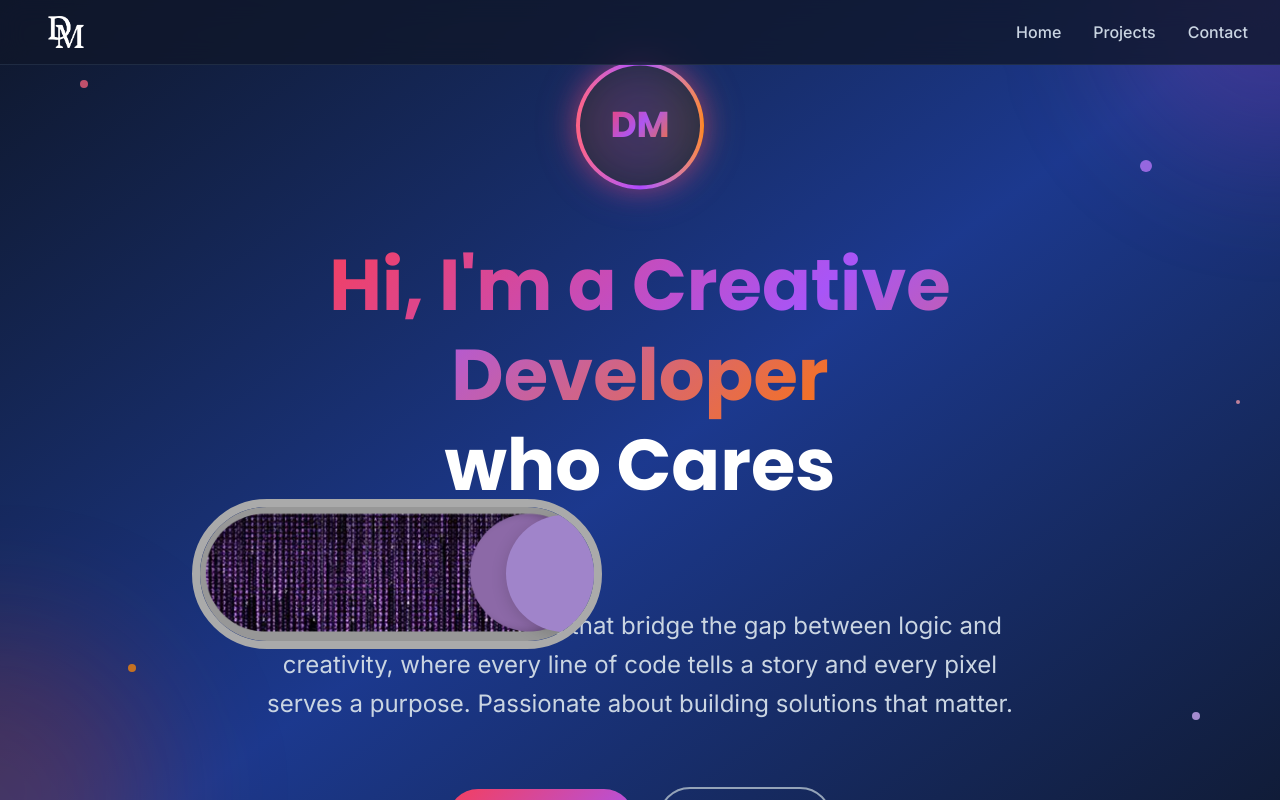
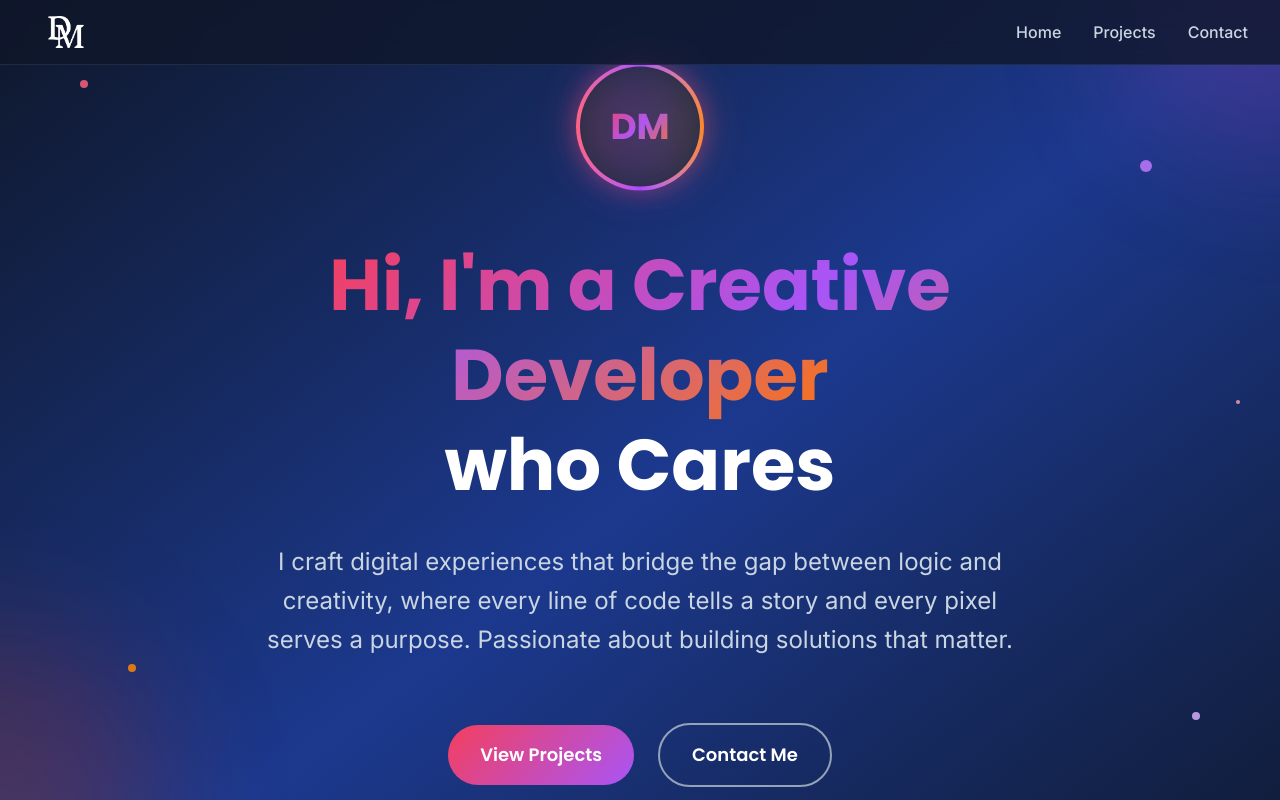
Before and after one commit to Bondedincome/Daniot_Mihrete_Portfolio, a React (Vite) app: page / in a window 1280 px wide. Shown: the top 800 px of the page. Built offline with nearby package versions, Linux system fonts and the light colour scheme.

Commit message:
refactor: Redesigned the toggle option so the knob can look more astethically pleasing

```diff
--- a/src/pages/Home/Home.jsx
+++ b/src/pages/Home/Home.jsx
@@ -1,10 +1,10 @@
-import { Link } from "react-router-dom";
-import { useContext } from "react";
-import "./Home.css";
-import CreativeToggle from "../../utils/Toggle/CreativeToggle";
-import { ThemeContext } from "../../theme/ThemeContext";
+import { useContext } from 'react';
+import { Link } from 'react-router-dom';
+import { ThemeContext } from '../../theme/ThemeContext';
+import CreativeToggle from '../../utils/Toggle/CreativeToggle';
+import './Home.css';
 
-const Home = () => {
+function Home() {
   const { theme, setTheme } = useContext(ThemeContext);
 
   return (
@@ -12,10 +12,7 @@ const Home = () => {
       {/* Background decorative elements */}
       <div className="absolute inset-0 overflow-hidden">
         <div className="absolute -top-40 -right-40 w-80 h-80 bg-gradient-to-br from-rose-500/20 to-purple-600/20 rounded-full blur-3xl animate-float"></div>
-				<div
-					className="absolute -bottom-40 -left-40 w-80 h-80 bg-gradient-to-tr from-orange-500/20 to-red-600/20 rounded-full blur-3xl animate-float"
-					style={{ animationDelay: "1s" }}
-				></div>
+        <div className="absolute -bottom-40 -left-40 w-80 h-80 bg-gradient-to-tr from-orange-500/20 to-red-600/20 rounded-full blur-3xl animate-float" style={{animationDelay: '1s'}}></div>
       </div>
 
       {/* Main content */}
@@ -37,21 +34,18 @@ const Home = () => {
 
           {/* Headline */}
           <h1 className="text-5xl md:text-7xl font-bold mb-8 leading-tight font-poppins">
-						<span className="gradient-text">Hi, I'm a Creative Developer</span>
+            <span className="gradient-text">
+              Hi, I'm a Creative Developer
+            </span>
             <br />
             <span className="text-white">who Cares</span>
           </h1>
 
-					{/* Creative Toggle */}
-					<div className="ml-auto flex items-center">
-						<CreativeToggle theme={theme} onToggle={setTheme} />
-					</div>
-
           {/* Bio */}
           <p className="text-xl md:text-2xl text-slate-300 mb-16 max-w-3xl mx-auto leading-relaxed font-inter">
-						I craft digital experiences that bridge the gap between logic and
-						creativity, where every line of code tells a story and every pixel
-						serves a purpose. Passionate about building solutions that matter.
+            I craft digital experiences that bridge the gap between logic and creativity,
+            where every line of code tells a story and every pixel serves a purpose.
+            Passionate about building solutions that matter.
           </p>
 
           {/* Call-to-Action Buttons */}
@@ -70,6 +64,12 @@ const Home = () => {
               Contact Me
             </Link>
           </div>
+		  <br />
+
+          {/* Creative Toggle below CTA buttons */}
+          <div className="flex justify-center mt-8">
+            <CreativeToggle theme={theme} onToggle={setTheme} />
+          </div>
 
           {/* Decorative divider */}
           <div className="mt-20 w-32 h-1 bg-gradient-to-r from-transparent via-rose-400 to-transparent mx-auto rounded-full"></div>
@@ -83,7 +83,7 @@ const Home = () => {
       <div className="absolute top-1/2 right-10 w-1 h-1 bg-rose-300 rounded-full animate-pulse delay-1500"></div>
       <div className="absolute bottom-20 right-20 w-2 h-2 bg-purple-300 rounded-full animate-pulse delay-2000"></div>
     </div>
-	);
-};
+  )
+}
 
-export default Home;
+export default Home
--- a/src/utils/Toggle/CreativeToggle.css
+++ b/src/utils/Toggle/CreativeToggle.css
@@ -8,9 +8,8 @@
 .creative-toggle {
     position: relative;
     width: 410px;
-    height: 150px;
+    height: 135px;
     border-radius: 80px;
-    border: 8px solid #aaa;
     background: transparent;
     padding: 0;
     cursor: pointer;
@@ -31,16 +30,17 @@
     background-size: cover;
     background-position: center;
     border-radius: 60px;
+    transition: opacity 0.3s cubic-bezier(.4, 0, .2, 1);
     z-index: 1;
 }
 
 .creative-toggle-knob {
     position: absolute;
-    top: 8px;
-    width: 117px;
-    height: 117px;
+    top: 7px;
+    width: 120px;
+    height: 121px;
     border-radius: 50%;
-    transition: left 0.4s cubic-bezier(.4, 2, .6, 1), background 0.3s;
+    transition: left 0.4s cubic-bezier(.4, 0, .6, 1), background 0.3s;
     z-index: 2;
     box-shadow: 0 4px 16px rgba(0, 0, 0, 0.15);
 }
--- a/src/utils/Toggle/CreativeToggle.jsx
+++ b/src/utils/Toggle/CreativeToggle.jsx
@@ -22,7 +22,7 @@ function CreativeToggle({ theme, onToggle }) {
         <div
           className="creative-toggle-knob"
           style={{
-            left: isLogic ? 'calc(100% - 88px)' : '8px',
+            left: isLogic ? 'calc(100% - 128px)' : '8px',
             background: isLogic ? '#a084ca' : '#f6e3b4',
             boxShadow: '0 4px 16px rgba(0,0,0,0.15)',
           }}
```
Also changed, not shown: src/assets/CreativeToggle.png, src/assets/DeveloperToggle.png. Lines whose indentation alone changed are shown as unchanged.
